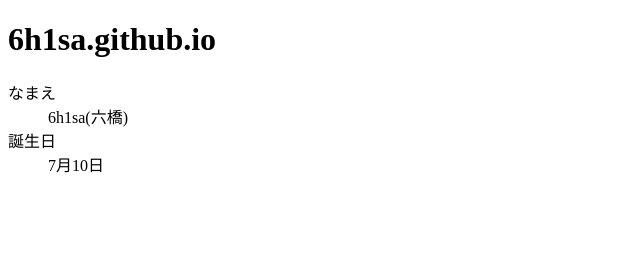
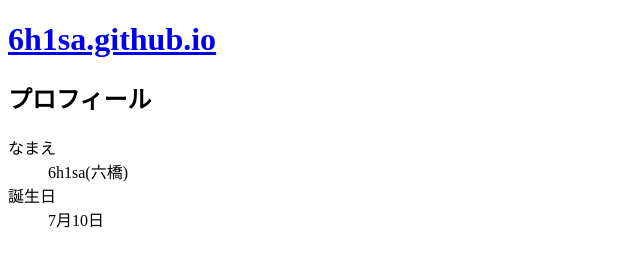
Before and after one commit to 6h1sa/6h1sa.github.io, a plain HTML site: page index.html in a window 1280 px wide. Shown: the whole page, without its empty margins (0-640 px from the left). Drawn offline with Linux system fonts and the light colour scheme.

Commit message:
[modifi]css

```diff
--- a/index.html
+++ b/index.html
@@ -4,13 +4,14 @@
 	<meta charset="utf-8">
 	<meta http-equiv="X-UA-Compatible" content="IE=edge">
 	<title>6h1sa</title>
-	<link rel="stylesheet" href="/css/">
+	<link rel="stylesheet" href="/style.css">
 </head>
 <body>
 	<header>
-		<h1>6h1sa.github.io</h1>
+		<h1><a href="6h1sa.github.io">6h1sa.github.io</a></h1>
 	</header>
 	<main>
+		<h2>プロフィール</h2>
 		<dl>
 			<dt>なまえ</dt>
 			<dd>6h1sa(六橋)</dd>
```
